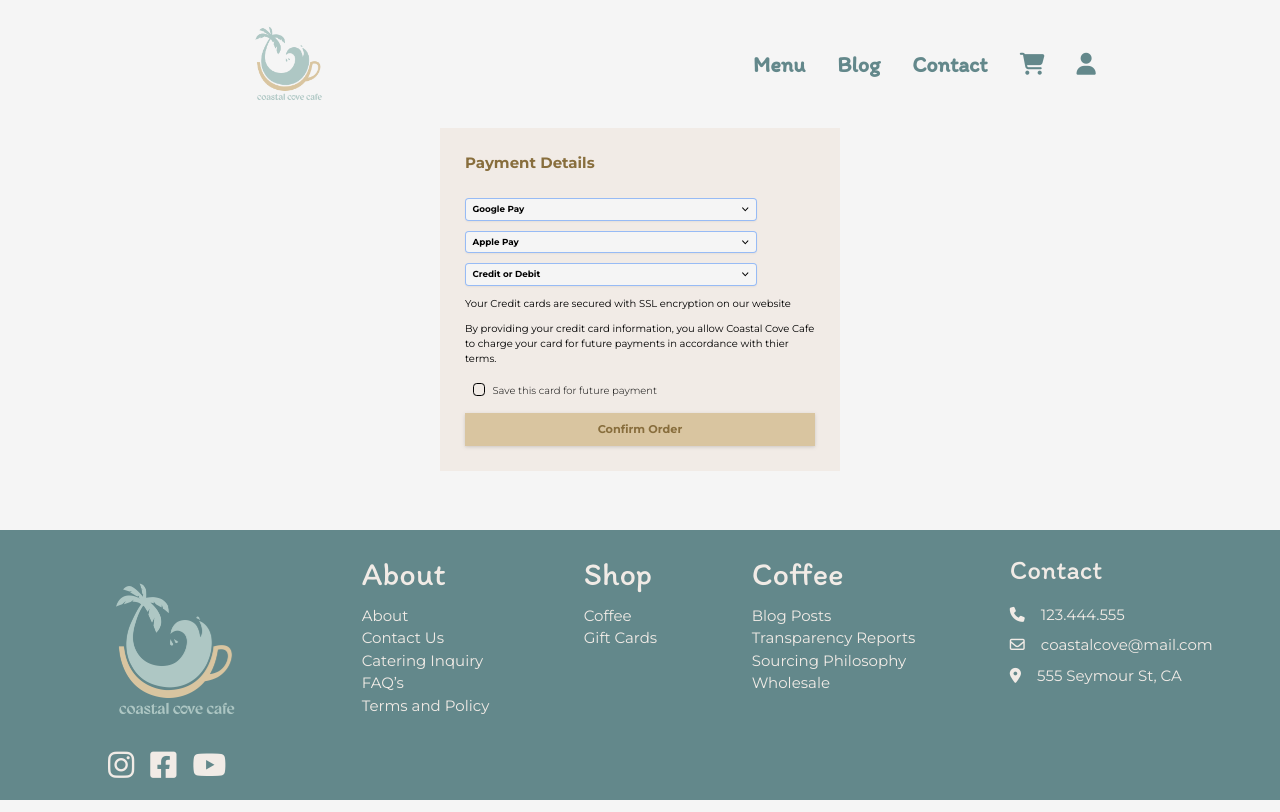
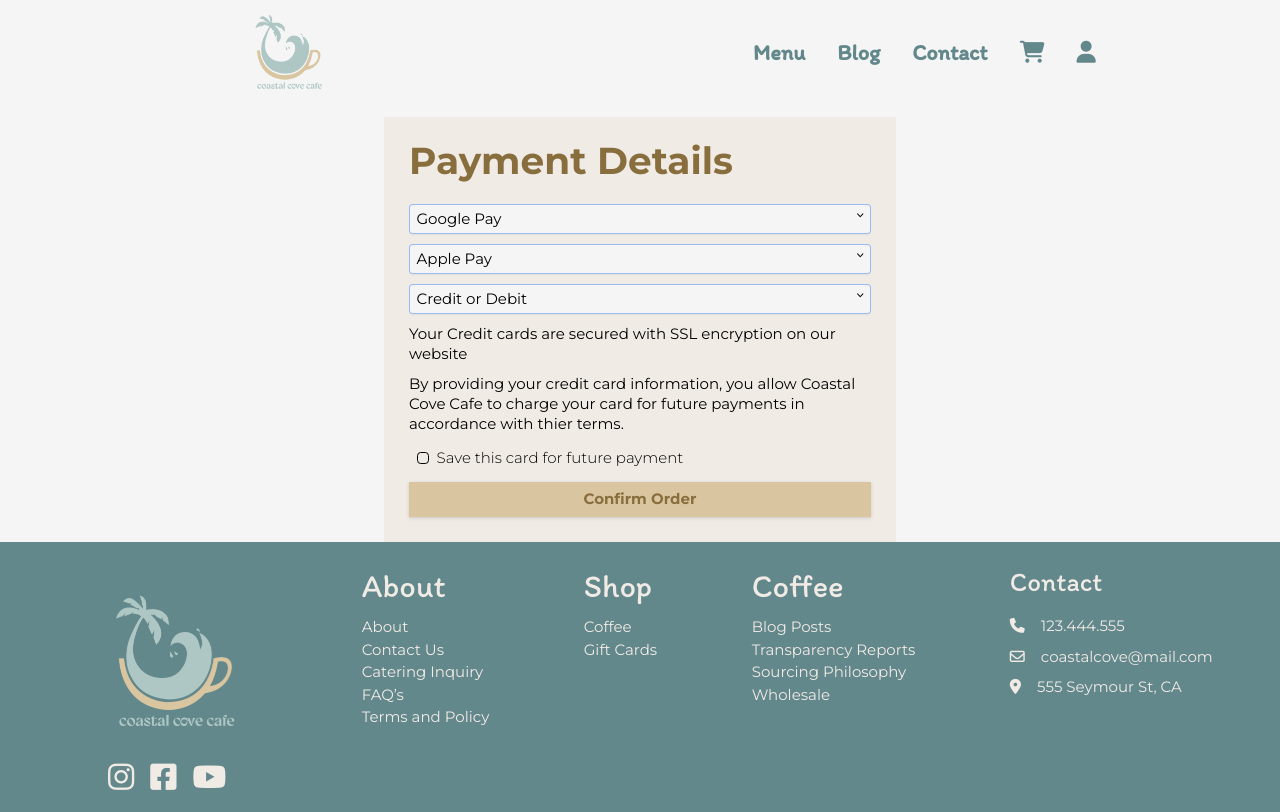
Before and after one commit to yoo-ran/PM_TeamProj, a PHP site: page /payment.php in a window 1280 px wide. Run offline with PHP 8.4, Linux system fonts and the light colour scheme; some libraries are stand-ins or nearby versions.

Commit message:
Min updated css in payment page

```diff
--- a/payment.php
+++ b/payment.php
@@ -24,7 +24,7 @@
         brown: "#886E3D",
       },
       margin: {
-        '-29': '-29rem',
+        '-46': '-46rem',
       },
     },
   },
@@ -49,12 +49,12 @@
         </ul>
     </nav>
 </header>
-    <main>
-        <article class='bg-whiteBlue w-[40rem] p-10 flex flex-col gap-y-4'>
-            <h3 class="text-brown font-bold mb-6 text-2xl">Payment Details</h3>
+    <main class=" w-full">
+        <article class='bg-whiteBlue w-2/5 p-10 flex flex-col gap-y-4'>
+            <h3 class="text-brown font-bold mb-6 text-6xl">Payment Details</h3>
             <div class="inline-block text-left flex flex-col gap-y-4">
                 <div>
-                    <button type="button" class="inline-flex w-10/12 justify-between gap-x-1.5 rounded-md bg-white px-3 py-2 text-sm font-semibold text-gray-900 shadow-sm ring-1 ring-inset ring-gray-300 hover:bg-gray-50" id="" aria-expanded="true" aria-haspopup="true">
+                    <button type="button" class="inline-flex w-full justify-between gap-x-1.5 rounded-md bg-white px-3 py-2 text-2xl  text-gray-900 shadow-sm ring-1 ring-inset ring-gray-300 hover:bg-gray-50" id="" aria-expanded="true" aria-haspopup="true">
                     Google Pay
                     <svg class="-mr-1 h-5 w-5 text-gray-400" viewBox="0 0 20 20" fill="currentColor" aria-hidden="true">
                         <path fill-rule="evenodd" d="M5.23 7.21a.75.75 0 011.06.02L10 11.168l3.71-3.938a.75.75 0 111.08 1.04l-4.25 4.5a.75.75 0 01-1.08 0l-4.25-4.5a.75.75 0 01.02-1.06z" clip-rule="evenodd" />
@@ -62,7 +62,7 @@
                     </button>
                 </div>
                 <div>
-                    <button type="button" class="inline-flex w-10/12 justify-between gap-x-1.5 rounded-md bg-white px-3 py-2 text-sm font-semibold text-gray-900 shadow-sm ring-1 ring-inset ring-gray-300 hover:bg-gray-50" id="" aria-expanded="true" aria-haspopup="true">
+                    <button type="button" class="inline-flex w-full  justify-between gap-x-1.5 rounded-md bg-white px-3 py-2 text-2xl  text-gray-900 shadow-sm ring-1 ring-inset ring-gray-300 hover:bg-gray-50" id="" aria-expanded="true" aria-haspopup="true">
                     Apple Pay
                     <svg class="-mr-1 h-5 w-5 text-gray-400" viewBox="0 0 20 20" fill="currentColor" aria-hidden="true">
                         <path fill-rule="evenodd" d="M5.23 7.21a.75.75 0 011.06.02L10 11.168l3.71-3.938a.75.75 0 111.08 1.04l-4.25 4.5a.75.75 0 01-1.08 0l-4.25-4.5a.75.75 0 01.02-1.06z" clip-rule="evenodd" />
@@ -70,7 +70,7 @@
                     </button>
                 </div>
                 <div class="relative">
-                    <button type="button" class="inline-flex w-10/12 justify-between gap-x-1.5 rounded-md bg-white px-3 py-2 text-sm font-semibold text-gray-900 shadow-sm ring-1 ring-inset ring-gray-300 hover:bg-gray-50" id="menu-button" aria-expanded="true" aria-haspopup="true">
+                    <button type="button" class="inline-flex w-full  justify-between gap-x-1.5 rounded-md bg-white px-3 py-2 text-2xl  text-gray-900 shadow-sm ring-1 ring-inset ring-gray-300 hover:bg-gray-50" id="menu-button" aria-expanded="true" aria-haspopup="true">
                     Credit or Debit
                     <svg class="-mr-1 h-5 w-5 text-gray-400" viewBox="0 0 20 20" fill="currentColor" aria-hidden="true">
                         <path fill-rule="evenodd" d="M5.23 7.21a.75.75 0 011.06.02L10 11.168l3.71-3.938a.75.75 0 111.08 1.04l-4.25 4.5a.75.75 0 01-1.08 0l-4.25-4.5a.75.75 0 01.02-1.06z" clip-rule="evenodd" />
@@ -85,8 +85,8 @@
                 </div>
 
             </div>
-            <p>Your Credit cards are secured with SSL encryption on our website</p>
-            <p>By providing your credit card information, you allow Coastal Cove Cafe to charge your card for future payments in accordance with thier terms.</p>
+            <p class="text-2xl">Your Credit cards are secured with SSL encryption on our website</p>
+            <p class="text-2xl">By providing your credit card information, you allow Coastal Cove Cafe to charge your card for future payments in accordance with thier terms.</p>
             <div class="inline-flex items-center">
                 <label class="relative flex items-center p-3 rounded-full cursor-pointer" htmlFor="check">
                     <input type="checkbox"
@@ -102,11 +102,11 @@
                     </svg>
                     </span>
                 </label>
-                <label class="mt-px font-light text-gray-700 cursor-pointer select-none" htmlFor="check">
+                <label class="mt-px font-light text-gray-700 text-2xl cursor-pointer select-none" htmlFor="check">
                     Save this card for future payment
                 </label>
             </div>
-            <button class='bg-yellow block text-brown drop-shadow font-bold text-lg p-3 hover:bg-sand' onclick='modalOpen()'>Confirm Order</button>
+            <button class='bg-yellow block text-brown drop-shadow font-bold text-2xl p-3 hover:bg-sand' onclick='modalOpen()'>Confirm Order</button>
         </article>
 
         <!-- Confirmation -->
@@ -118,7 +118,7 @@
               </div>
               <span class="hidden sm:inline-block sm:align-middle sm:h-screen"></span>
               <div
-                    class="inline-block align-bottom bg-white rounded-lg px-4 pt-5 pb-4 text-left overflow-hidden shadow-xl transform transition-all sm:-mt-29 sm:align-middle sm:max-w-lg sm:w-full sm:p-6">
+                    class="inline-block align-bottom bg-white rounded-lg px-4 pt-5 pb-4 text-left overflow-hidden shadow-xl transform transition-all sm:-mt-46 sm:align-middle sm:max-w-lg sm:w-full sm:p-6">
                   <div class="sm:flex sm:items-start">
                       <div class="mt-3 text-center sm:mt-0 sm:ml-4 sm:text-left flex flex-col items-center gap-y-4">
                           <div
@@ -142,7 +142,7 @@
                       <span class="flex w-full rounded-md shadow-sm sm:ml-3 sm:w-auto">
                           <button
                               onclick='modalClose("accept")'
-                              class="inline-flex justify-center w-full rounded-md border border-transparent px-4 py-2 bg-blue text-base leading-6 font-medium text-white shadow-sm hover:bg-green-500 focus:outline-none focus:shadow-outline-green transition ease-in-out duration-150 sm:text-sm sm:leading-5">
+                              class="inline-flex justify-center w-full rounded-md border border-transparent px-4 py-2 bg-blue text-base leading-6 font-medium text-white shadow-sm hover:bg-darkBlue focus:outline-none focus:shadow-outline-green transition ease-in-out duration-150 sm:text-sm sm:leading-5">
                               Accept
                             </button>
                       </span>
```
